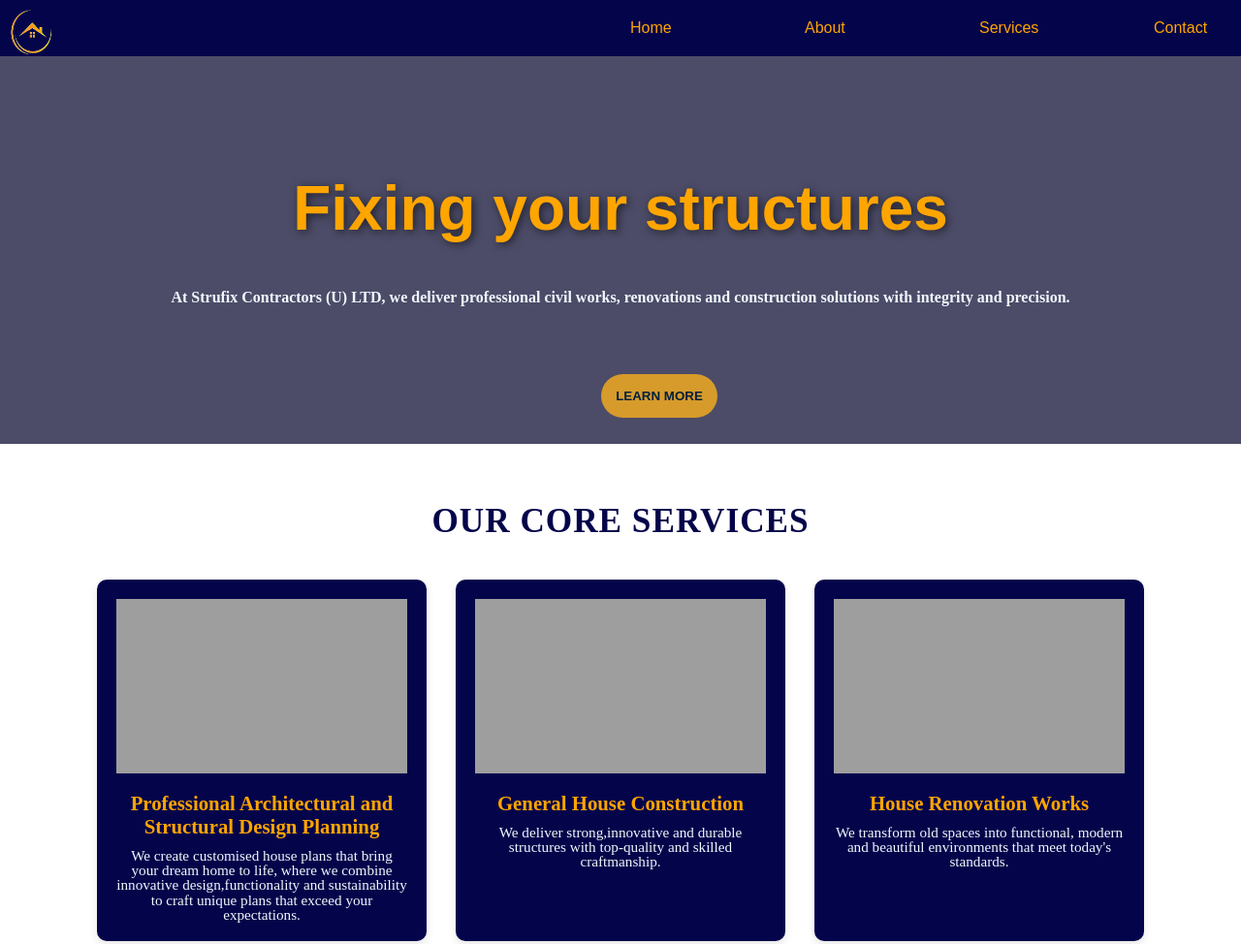
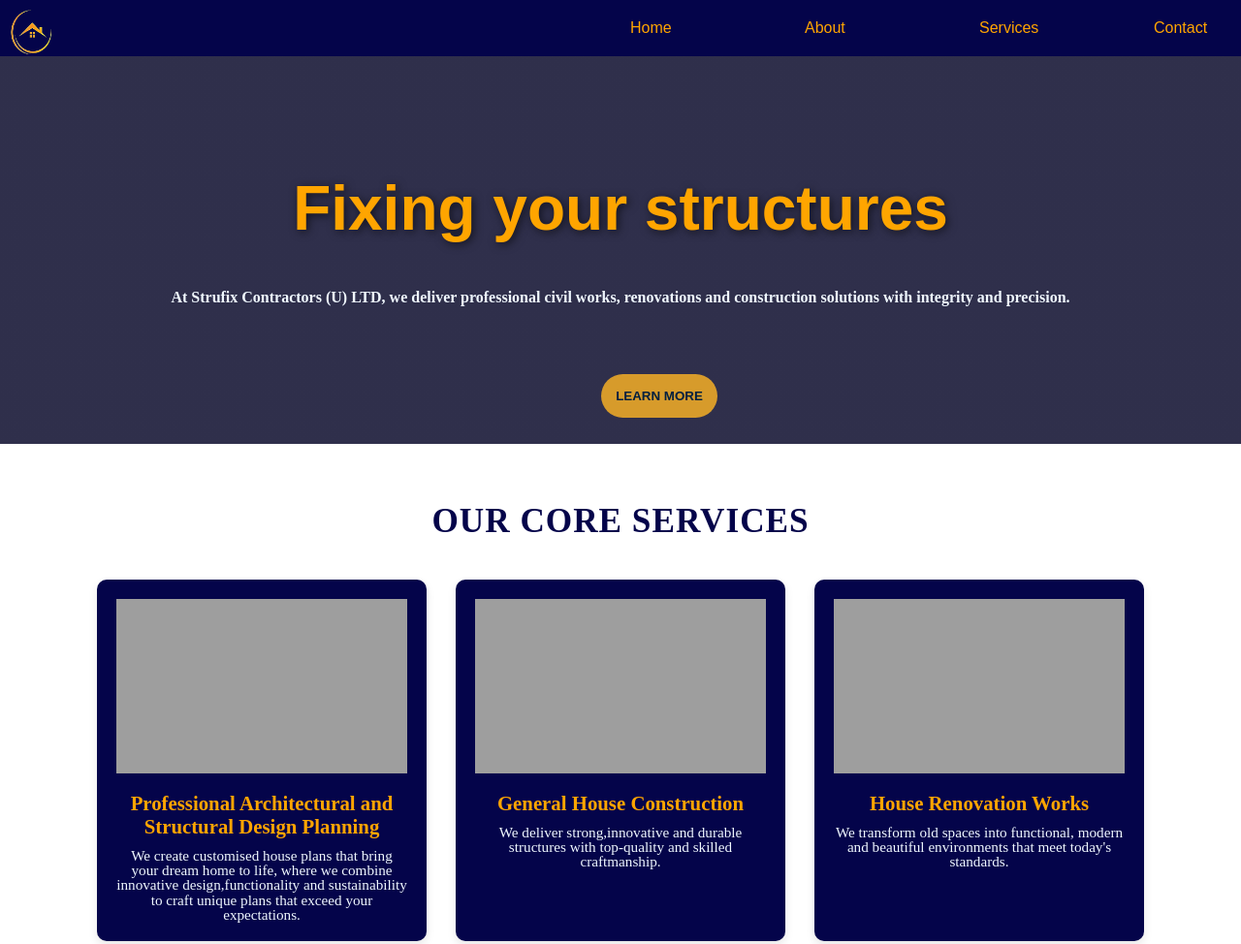
Before and after one commit to Margarettracynajjuka/contractorsltd, a plain HTML site: page index.html in a window 1280 px wide. Shown: the top 974 px of the page at 97% size. Drawn offline with Linux system fonts and the light colour scheme; the site is published under a folder, as on GitHub Pages, so addresses that start at the root find nothing.

Commit message:
modified css

```diff
--- a/style.css
+++ b/style.css
@@ -66,7 +66,7 @@ nav a:hover {
     width: 100%;
     height: 100%;
     background: linear-gradient(rgba(0, 0, 40, 0.7), rgba(0, 0, 40, 0.7)),
-        url(/images/whitedesign.jpg);
+        url(images/whitedesign.jpg);
     background-position: center;
     background-size: cover;
     background-repeat: no-repeat;
```
